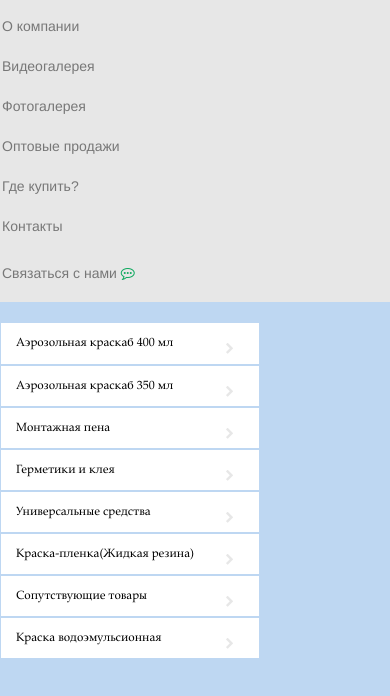
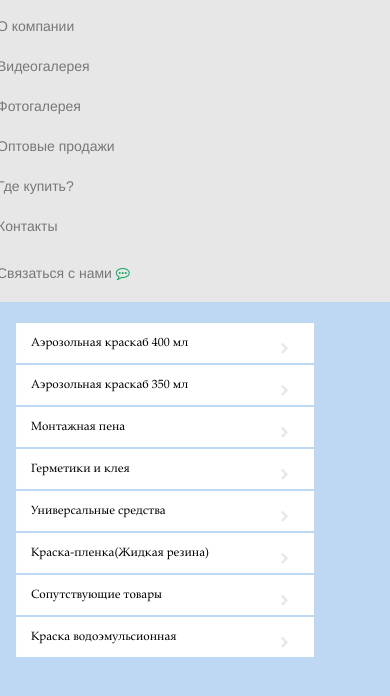
Before and after one commit to IrinaFox/Mini-site, a plain HTML site: page index.html in a window 390 px wide. Both pictures are taken after a click on the button "Toggle navigation". Shown: the part 54-750 px from the top of the page. Drawn offline with Linux system fonts and the light colour scheme.

Commit message:
add scroll and better menu

```diff
--- a/index.html
+++ b/index.html
@@ -44,14 +44,13 @@
 </nav>
 
 <div class="container ">
-            <div class="row">
-                <div class="col-xs-8 col-sm-4 col-md-3 sidebar nopadding dropdownMenu">
+    <div class="sidebar nopadding dropdownMenu">
         <ul class="nav nav-list bs-docs-sidenav">
             <li class="dropdown">
                 <a href="#">Аэрозольная краскаб 400 мл
                     <i class="fa fa-chevron-right iconAdjust pull-right" aria-hidden="true"></i></a>
 
-                            <div class="col-md-3 col-md-offset-3 adjust openedMenu nopadding">
+                <div class="adjust openedMenu nopadding">
                     <ul class="nav navbar-default dropdowns">
                         <li><a href="#">Универсальная акриловая эмаль</a></li>
                         <li><a href="#">Акриловая эмаль металик</a></li>
@@ -81,8 +80,6 @@
             <li><a href="#">Краска водоэмульсионная
                 <i class="fa fa-chevron-right iconAdjust pull-right" aria-hidden="true"></i></a>
         </ul>
-
-                </div>
     </div>
 </div>
 </body>
--- a/myStyle.css
+++ b/myStyle.css
@@ -4,6 +4,7 @@ body {
 
 .dropdownMenu {
     background-color: white;
+    width: 300px;
 }
 
 .dropdownMenu ul li{
@@ -62,11 +63,11 @@ body {
     display: none;
     position: absolute;
     left: 100%;
-    top: -40px;
+    top: 0;
 }
 
 .dropdownMenu ul li ul.dropdowns li{
-   border: none;
+    border: none;
 }
 
 .dropdownMenu ul li:hover ul.dropdowns{
@@ -89,7 +90,7 @@ body {
 }
 
 .openedMenu ul li a{
-     color: white;
+    color: white;
 }
 .openedMenu ul li a:hover{
     background-color: white;
@@ -116,4 +117,29 @@ img {
 
 .mainNavigation ul li{
     border-left: 1px solid white;
+    padding: 10px;
 }
+
+.mainNavigation ul li a{
+    padding: 0;
+}
+
+@media screen and (max-width: 800px) {
+    ::-webkit-scrollbar
+    {
+        width: 12px;
+    }
+
+    ::-webkit-scrollbar-track
+    {
+        background: rgba(113, 221, 255, 0.10);
+    }
+
+    ::-webkit-scrollbar-thumb
+    {
+        background: #02a755;
+        border-radius: 10px;
+        -webkit-box-shadow: inset 0 0 6px rgba(94, 250, 61, 0.50);
+        outline: 1px solid slategrey;
+    }
+}
```
Lines whose indentation alone changed are shown as unchanged.
